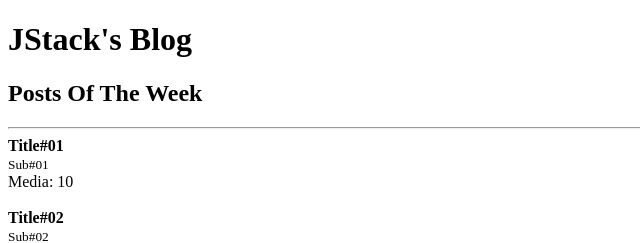
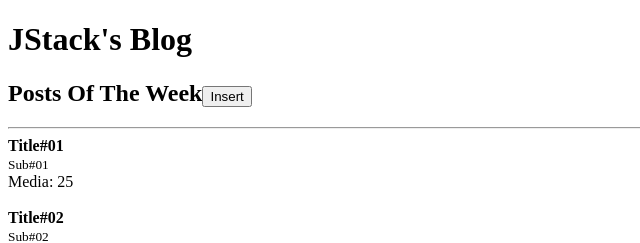
Before and after one commit to rsfbernardes/react-fundamentals, a React app: page / in a window 1280 px wide. Shown: the top 243 px of the page, without its empty margins (0-640 px from the left). Built offline with nearby package versions, Linux system fonts and the light colour scheme.

Commit message:
useState

```diff
--- a/src/App.js
+++ b/src/App.js
@@ -1,27 +1,50 @@
-import React from "react";
+import React, { useState } from "react";
 
 import Post from "./Post";
 import Header from "./Header";
 
-const posts = [
-  {title: 'Title#01', subtitle: 'Sub#01', likes: 20},
-  {title: 'Title#02', subtitle: 'Sub#02', likes: 10},
-  {title: 'Title#03', subtitle: 'Sub#03', likes: 50},
-  {title: 'Title#04', subtitle: 'Sub#04', likes: 50},
-];
+function App() {
+  const [posts, setPosts] = useState([
+    { id: Math.random(), title: 'Title#01', subtitle: 'Sub#01', likes: 50 },
+    { id: Math.random(), title: 'Title#02', subtitle: 'Sub#02', likes: 10 },
+    { id: Math.random(), title: 'Title#03', subtitle: 'Sub#03', likes: 50 },
+    { id: Math.random(), title: 'Title#04', subtitle: 'Sub#04', likes: 50 },
+  ]);
 
-function App() {
+  console.log({ posts });
+
+  function handleInsert() {
+    // posts.push({
+    //
+    // })
+
+    setTimeout(() => {
+      setPosts((prevState => [
+        ...prevState,
+        {
+          id: Math.random(),
+          title: `Title#0${prevState.length + 1}`,
+          subtitle: `Sub#0${prevState.length + 1}`,
+          likes: 50,
+        },
+      ]));
+    }, 2000);
+  }
+
   return (
     <>
       <Header>
-      <h2>Posts Of The Week</h2>
+        <h2>
+          Posts Of The Week
+          <button onClick={handleInsert}>Insert</button>
+        </h2>
       </Header>
 
       <hr />
 
       {posts.map(post => (
         <Post
-          key={post.title}
+          key={post.id}
           likes={post.likes}
           post={{
             title: post.title,
```
